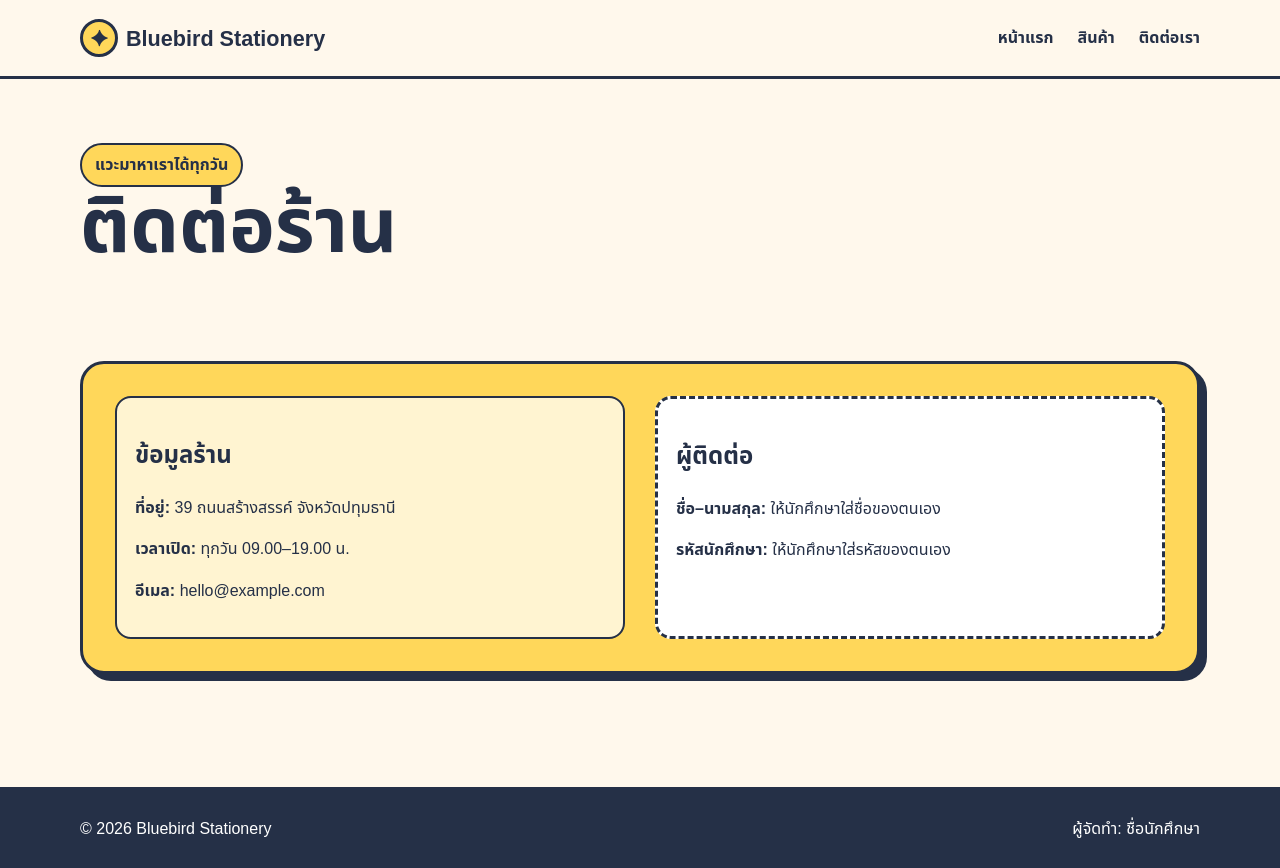
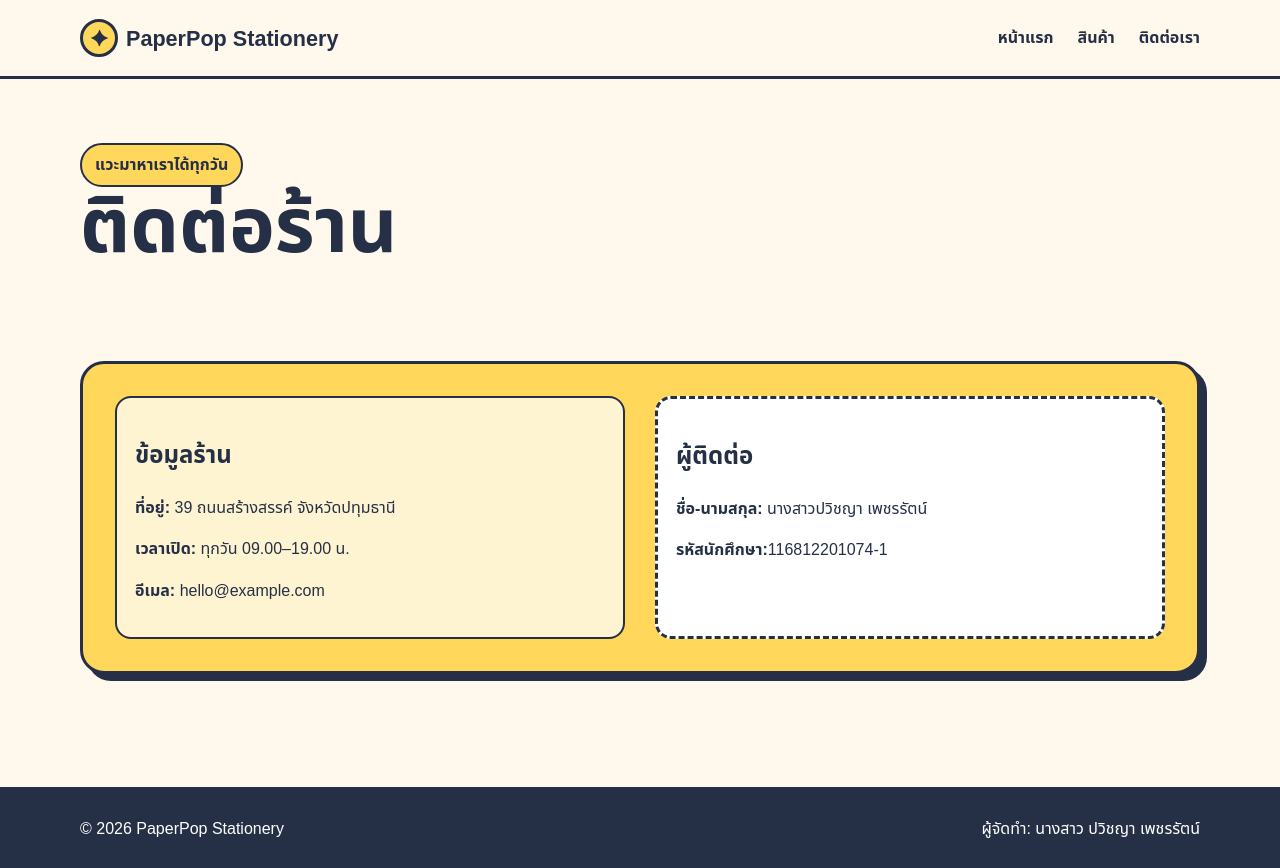
Before and after one commit to pawichaya1200/-, a plain HTML site: page contact.html in a window 1280 px wide. Drawn offline with Linux system fonts and the light colour scheme.

Commit message:
Update contact.html

```diff
--- a/contact.html
+++ b/contact.html
@@ -1,8 +1,8 @@
 <!doctype html>
-<html lang="th">
-<head><meta charset="utf-8"><meta name="viewport" content="width=device-width,initial-scale=1"><title>ติดต่อ | Bluebird Stationery</title><link rel="stylesheet" href="assets/style.css"></head>
+<html lang="th"><head><meta charset="utf-8"><meta name="viewport" content="width=device-width,initial-scale=1"><title>ติดต่อ | Bluebird Stationery</title><link rel="stylesheet" href="assets/style.css"></head>
 <body>
-<header class="site-header"><nav class="nav container"><a class="brand" href="home.html"><span class="brand-mark">✦</span>Bluebird Stationery</a><div class="nav-links"><a href="home.html">หน้าแรก</a><a href="shop.html">สินค้า</a><a href="contacts.html">ติดต่อเรา</a></div></nav></header>
-<main><section class="page-head"><div class="container"><span class="eyebrow">แวะมาหาเราได้ทุกวัน</span><h1>ติดต่อร้าน</h1></div></section><section class="section"><div class="container contact-box"><section><h2>ข้อมูลร้าน</h2><p><strong>ที่อยู่:</strong> 39 ถนนสร้างสรรค์ จังหวัดปทุมธานี</p><p><strong>เวลาเปิด:</strong> ทุกวัน 09.00–19.00 น.</p><p><strong>อีเมล:</strong> hello@example.com</p></section><section class="student-placeholder"><h2>ผู้ติดต่อ</h2><p><strong>ชื่อ–นามสกุล:</strong> ให้นักศึกษาใส่ชื่อของตนเอง</p><p><strong>รหัสนักศึกษา:</strong> ให้นักศึกษาใส่รหัสของตนเอง</p></section></div></section></main>
-<footer class="site-footer"><div class="container footer-row"><p>© 2026 Bluebird Stationery</p><p>ผู้จัดทำ: ชื่อนักศึกษา</p></div></footer>
+<header class="site-header"><nav class="nav container"><a class="brand" href="home.html"><span class="brand-mark">✦</span>PaperPop Stationery</a><div class="nav-links"><a href="home.html">หน้าแรก</a><a href="shop.html">สินค้า</a><a href="contacts.html">ติดต่อเรา</a></div></nav></header>
+<main><section class="page-head"><div class="container"><span class="eyebrow">แวะมาหาเราได้ทุกวัน</span><h1>ติดต่อร้าน</h1></div></section><section class="section"><div class="container contact-box"><section><h2>ข้อมูลร้าน</h2><p><strong>ที่อยู่:</strong> 39 ถนนสร้างสรรค์ จังหวัดปทุมธานี</p><p><strong>เวลาเปิด:</strong> ทุกวัน 09.00–19.00 น.</p><p><strong>อีเมล:</strong> hello@example.com</p></section><section class="student-placeholder"><h2>ผู้ติดต่อ</h2><p><strong>ชื่อ-นามสกุล:</strong> นางสาวปวิชญา เพชรรัตน์</p><p><strong>รหัสนักศึกษา:</strong>116812201074-1</p></section></div></section></main>
+<footer class="site-footer"><div class="container footer-row"><p>© 2026 PaperPop Stationery</p><p>ผู้จัดทำ: นางสาว ปวิชญา เพชรรัตน์</p></div></footer>
+
 </body></html>
```
